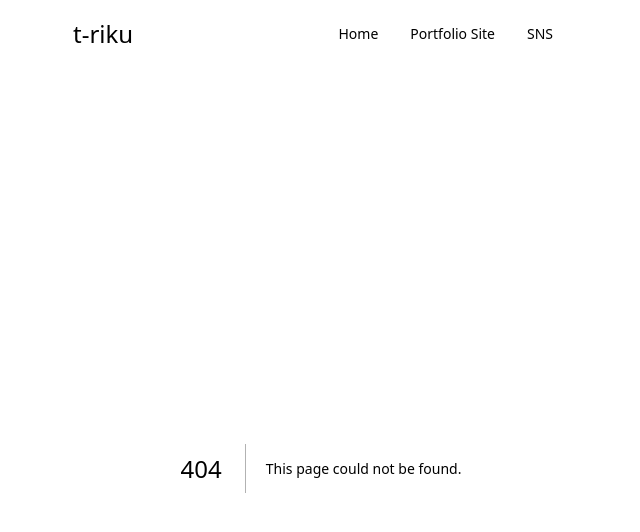
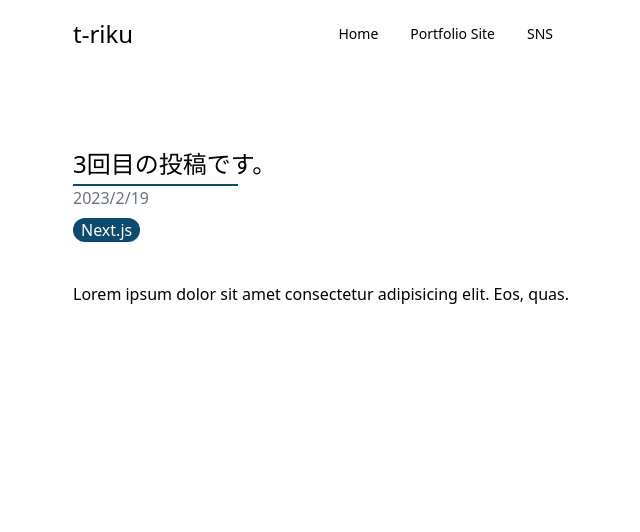
Before and after one commit to t-riku/notion-blog, a Next.js app: page /posts/1 in a window 1280 px wide. Before the commit this address had no page. Shown: the top 532 px of the page, without its empty margins (319-959 px from the left). Built offline with nearby package versions, Linux system fonts and the light colour scheme.

Commit message:
✨ ダイナミックルーティングで詳細の記事のページに飛べるページを作成

```diff
--- /dev/null
+++ b/pages/posts/[slug].tsx
@@ -0,0 +1,20 @@
+import React from "react";
+
+const Post = () => {
+  return (
+    <section className="container lg:px-2 px-5 h-screen lg:w-2/5 mx-auto mt-20">
+      <h2 className="w-full text-2xl font-medium">3回目の投稿です。</h2>
+      <div className="border-b-2 w-1/3 mt-1 border-sky-900"></div>
+      <span className="text-gray-500">2023/2/19</span>
+      <br />
+      <p className="text-white bg-sky-900 rounded-xl font-medium mt-2 px-2 inline-block">
+        Next.js
+      </p>
+      <div className="mt-10 font-medium">
+        Lorem ipsum dolor sit amet consectetur adipisicing elit. Eos, quas.
+      </div>
+    </section>
+  );
+};
+
+export default Post;
```
